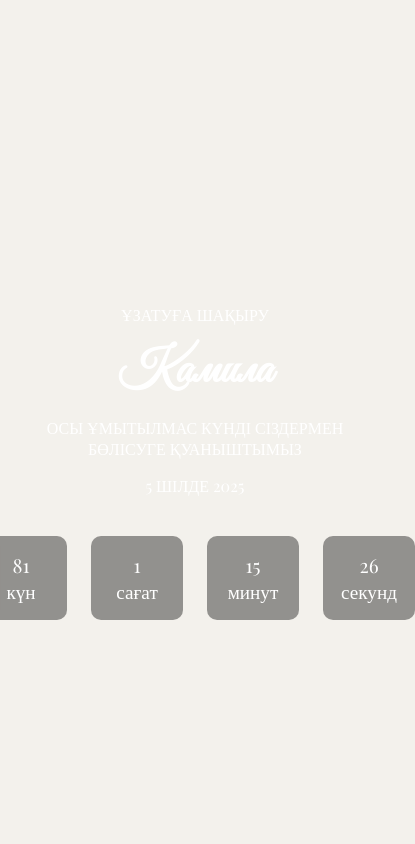
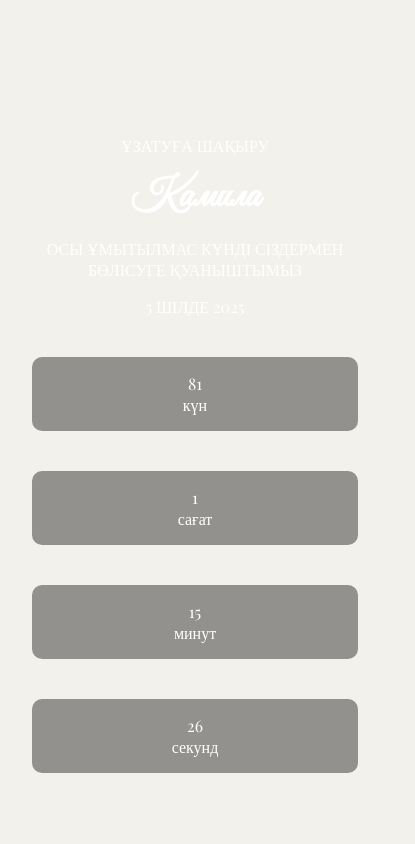
Before and after one commit to Sab-creat/kamuz, a plain HTML site: page index.html in a window 390 px wide. Shown: the top 844 px of the page, 415 px wide, since content can reach past the window. Drawn offline with nearby package versions, Linux system fonts and the light colour scheme.

Commit message:
Update index.html

```diff
--- a/index.html
+++ b/index.html
@@ -32,6 +32,7 @@
       gap: 1.5rem;
       font-size: 1.2rem;
       margin-top: 1.5rem;
+      animation: fadeIn 1s ease-in-out;
     }
     .countdown div {
       background-color: rgba(0,0,0,0.4);
@@ -75,12 +76,41 @@
       font-size: 1rem;
       border-radius: 30px;
       cursor: pointer;
+      transition: background-color 0.3s ease;
+    }
+    .confirm-form button:hover {
+      background-color: #333;
     }
     iframe {
       width: 100%;
       height: 300px;
       border: 0;
     }
+
+    /* Адаптивные стили */
+    @media (max-width: 768px) {
+      .hero h1 {
+        font-size: 2.5rem;
+      }
+      .countdown {
+        font-size: 1rem;
+        flex-direction: column;
+      }
+      .countdown div {
+        margin-bottom: 1rem;
+      }
+    }
+
+    /* Анимация для обратного отсчета */
+    @keyframes fadeIn {
+      0% {
+        opacity: 0;
+      }
+      100% {
+        opacity: 1;
+      }
+    }
+
   </style>
 </head>
 <body>
```
